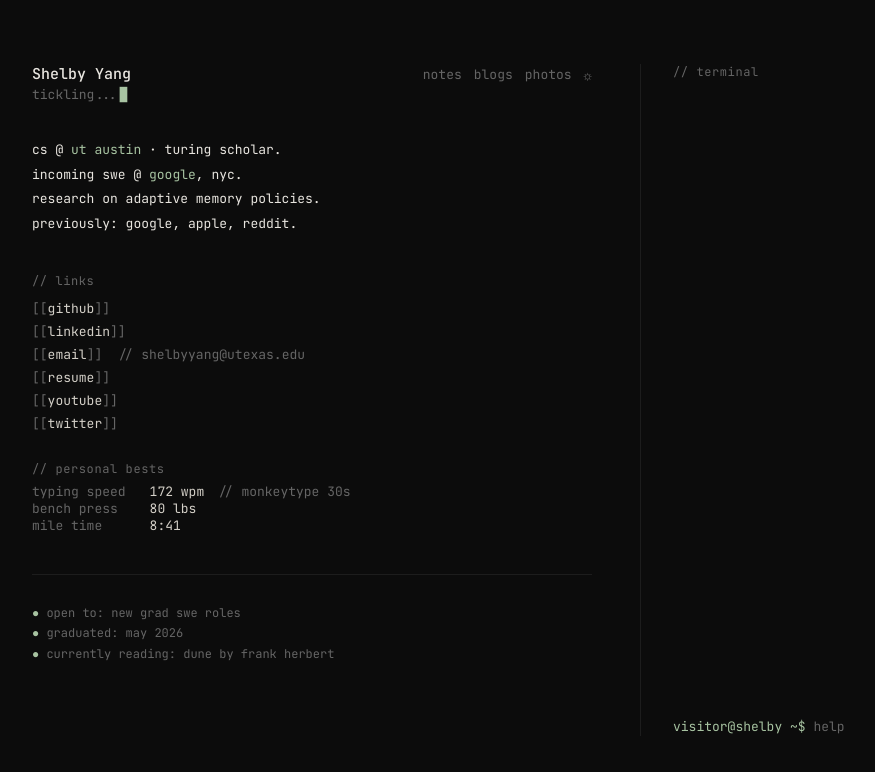
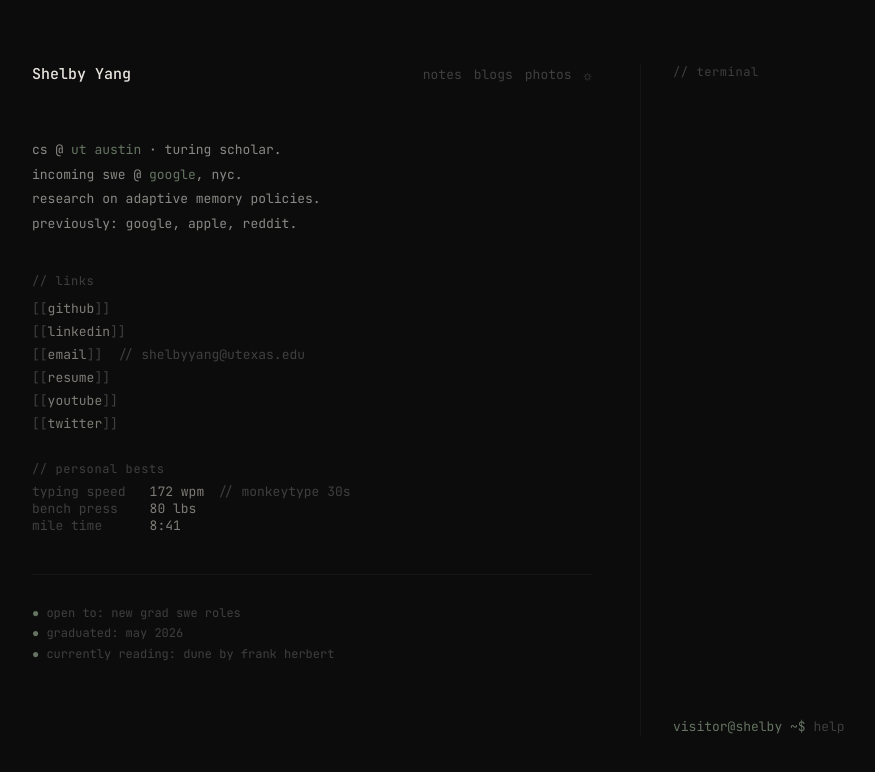
Before and after one commit to Wilye/shelbyyang.com, a website: page index.html in a window 1280 px wide. Shown: the whole page, without its empty margins (40-915 px from the left). Drawn offline with Linux system fonts and the light colour scheme.

Commit message:
feat: make bootline disappear after it finishes loading and glitch out

```diff
--- a/styles.css
+++ b/styles.css
@@ -82,6 +82,18 @@ body {
 
 @keyframes boot-blink {
     50% { opacity: 0; }
+}
+
+.boot-line.glitching {
+    animation: rgb-jitter 80ms steps(4) infinite;
+}
+
+@keyframes rgb-jitter {
+    0%   { text-shadow: -2px 0 #ff0066,  2px 0 #00fff7; }
+    25%  { text-shadow: -3px 1px #ff0066, 2px -1px #00fff7; }
+    50%  { text-shadow: -1px -1px #ff0066, 3px 1px #00fff7; }
+    75%  { text-shadow: -2px 1px #ff0066, 1px -1px #00fff7; }
+    100% { text-shadow: -2px 0 #ff0066,  2px 0 #00fff7; }
 }
 
 body.pre-boot .nav-links,
--- a/terminal.js
+++ b/terminal.js
@@ -3,16 +3,13 @@
   var BOOT_DONE_KEY = 'boot-done';
   var bootEl = document.getElementById('boot');
   if (bootEl) {
-    bootEl.innerHTML = '<span class="boot-text"></span><span class="boot-cursor">▊</span>';
-    var bootText = bootEl.querySelector('.boot-text');
-    var finalPhrase = 'tickling...';
-
     if (sessionStorage.getItem(BOOT_DONE_KEY) === '1') {
-      // already booted this session, show final state immediately
-      bootText.textContent = finalPhrase;
+      // already booted this session, leave bootline empty
       document.body.classList.remove('pre-boot');
       document.body.classList.add('booted');
     } else {
+      bootEl.innerHTML = '<span class="boot-text"></span><span class="boot-cursor">▊</span>';
+      var bootText = bootEl.querySelector('.boot-text');
       runBootAnimation();
     }
   }
@@ -36,10 +33,43 @@
       setTimeout(function () { deleteChar(i - 1, done); }, deleteSpeed);
     }
 
+    function glitchOut(done) {
+      var text = bootText.textContent;
+      var glitchChars = 'ABCDEFGHIJKLMNOPQRSTUVWXYZ0123456789!@#$%&*+=<>?/\\|';
+      var frames = 14;
+      var frameDuration = 20;
+      var i = 0;
+      bootEl.classList.add('glitching');
+
+      function step() {
+        if (i >= frames) {
+          bootEl.classList.remove('glitching');
+          done();
+          return;
+        }
+        var intensity = (i + 1) / frames;
+        var out = '';
+        for (var j = 0; j < text.length; j++) {
+          if (Math.random() < intensity) {
+            out += glitchChars[Math.floor(Math.random() * glitchChars.length)];
+          } else {
+            out += text[j];
+          }
+        }
+        bootText.textContent = out;
+        i++;
+        setTimeout(step, frameDuration);
+      }
+      step();
+    }
+
     function finishBoot() {
       sessionStorage.setItem(BOOT_DONE_KEY, '1');
-      document.body.classList.remove('pre-boot');
-      document.body.classList.add('booted');
+      glitchOut(function () {
+        bootEl.innerHTML = '';
+        document.body.classList.remove('pre-boot');
+        document.body.classList.add('booted');
+      });
     }
 
     function runPhrase(idx) {
```
Also changed, not shown: README.md.
